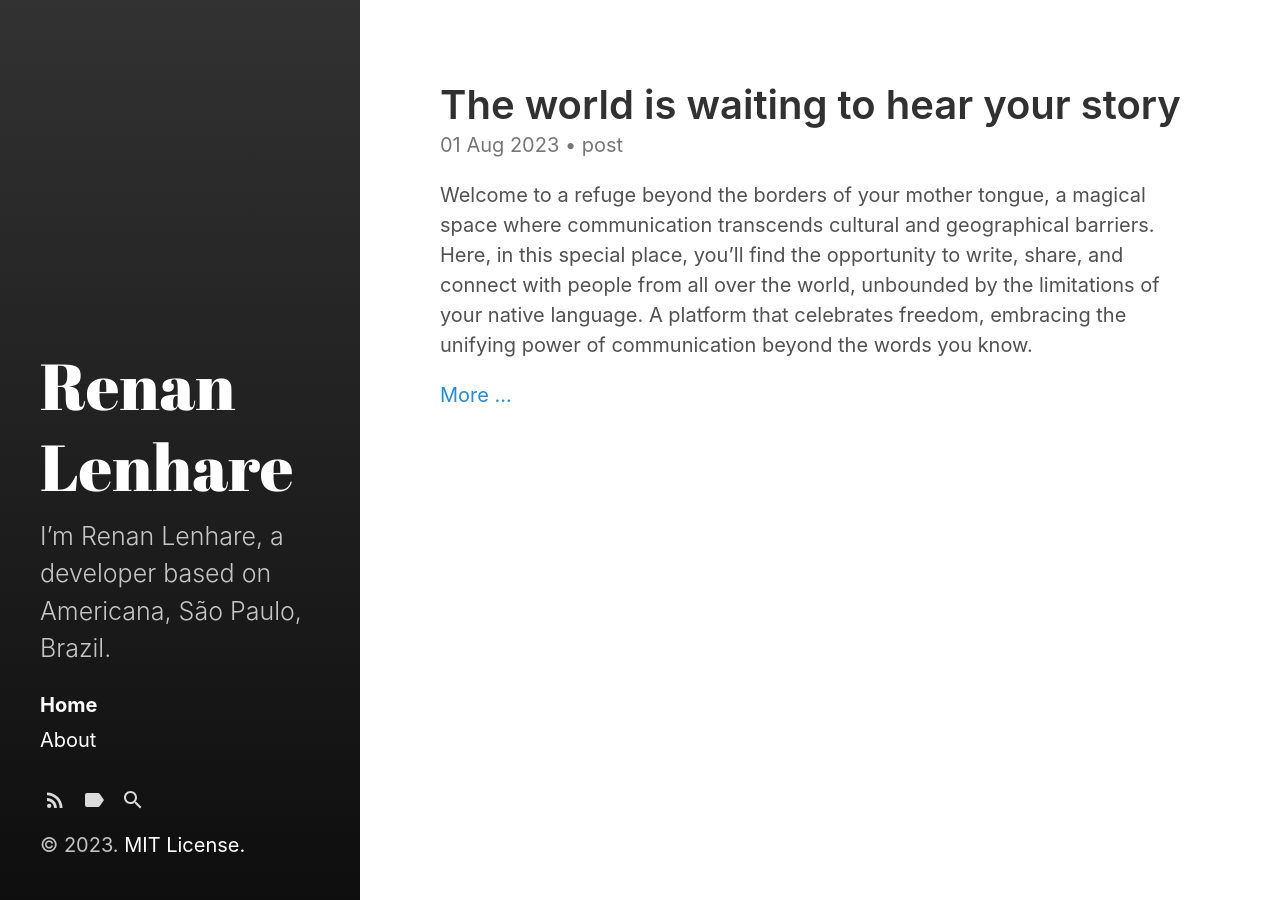
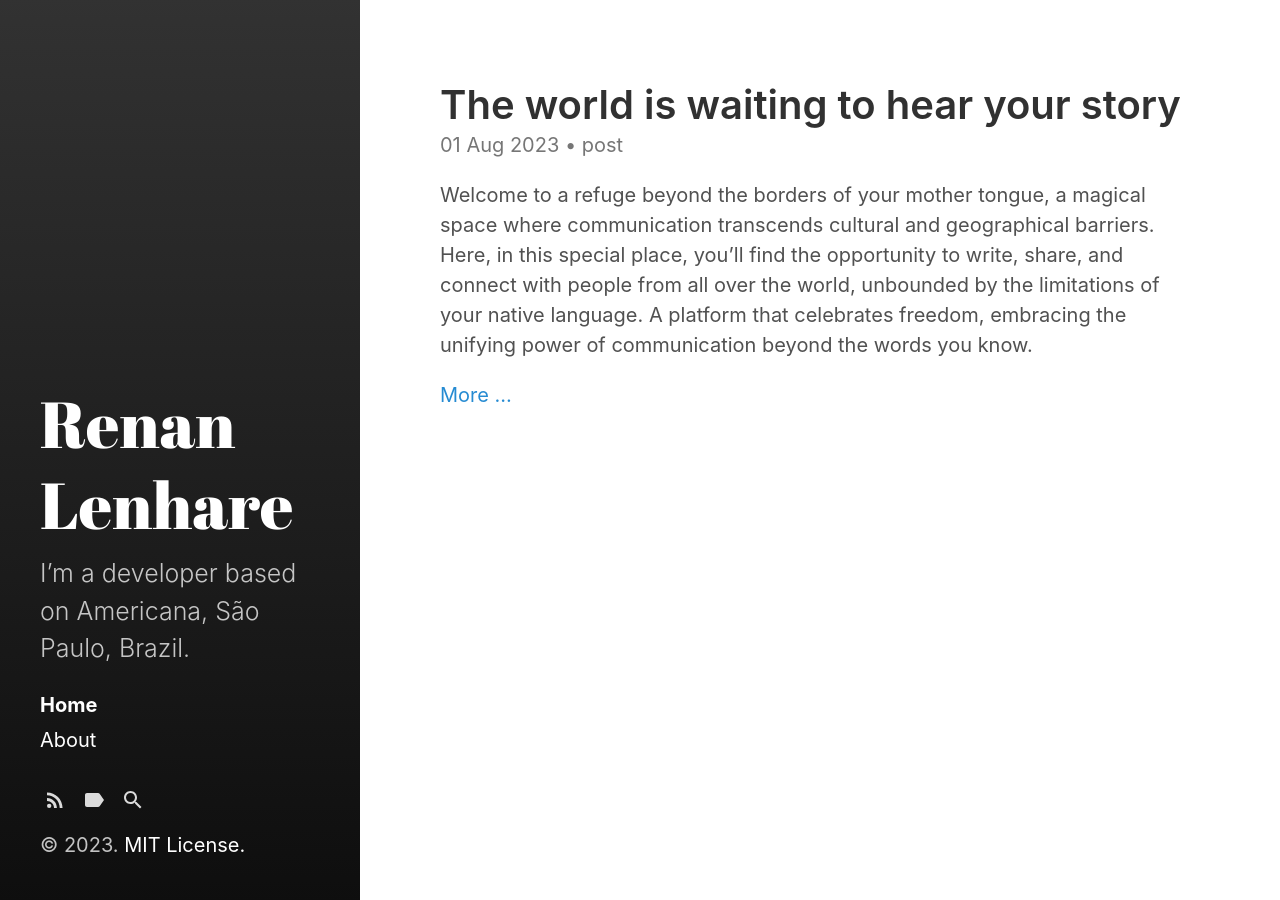
Before and after one commit to lenhare/lenhare.github.io, a Jekyll site: the page built from index.html, in a window 1280 px wide. Built offline with Jekyll 4.4.1, drawn with Linux system fonts in a browser that asks for light colours; the list of posts is cut into pages by our own code.

Commit message:
Atualização

```diff
--- a/_config.yml
+++ b/_config.yml
@@ -23,7 +23,7 @@ highlighter: rouge
 title: Renan Lenhare
 email: renan@lenhare.dev
 description: >- # this means to ignore newlines until "baseurl:"
-  I’m Renan Lenhare, a developer based on Americana, São Paulo, Brazil.
+  I’m a developer based on Americana, São Paulo, Brazil.
 main: lenhare.github.io # if you want to force HTTPS, specify the domain without the http at the start, e.g. example.com
 baseurl: "" # the subpath of your site, e.g. /blog
 url: "https://lenhare.github.io" # the base hostname & protocol for your site, e.g. http://example.com
```
